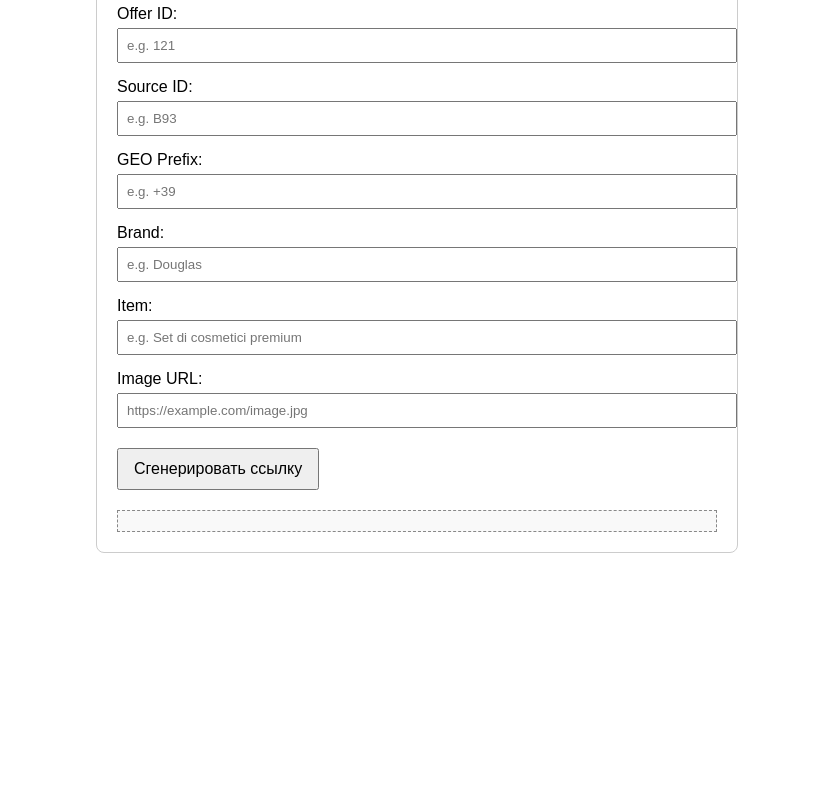
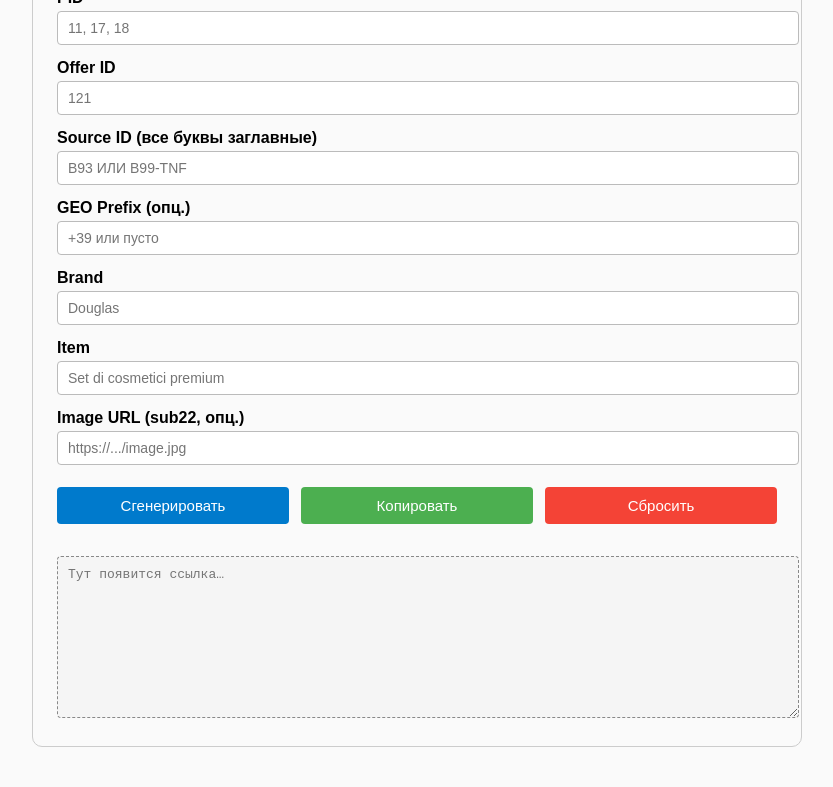
Before and after one commit to Tech-serve/urlgenerator, a plain HTML site: page index.html in a window 1280 px wide. Shown: the part 124-911 px from the top of the page, without its empty margins (223-1056 px from the left). Before the commit the page ends 800 px from the top, so only its background shows below. Drawn offline with Linux system fonts and the light colour scheme.

Commit message:
generator

```diff
--- a/index.html
+++ b/index.html
@@ -1,147 +1,108 @@
 <!DOCTYPE html>
 <html lang="en">
 <head>
-  <meta charset="UTF-8">
+  <meta charset="UTF-8" />
   <title>TrafficJet Link Generator</title>
   <style>
-    body {
-      font-family: Arial, sans-serif;
-      max-width: 600px;
-      margin: 40px auto;
-      padding: 20px;
-      border: 1px solid #ccc;
-      border-radius: 8px;
-    }
-    label {
-      display: block;
-      margin-top: 15px;
-    }
-    input[type="text"] {
-      width: 100%;
-      padding: 8px;
-      margin-top: 5px;
-    }
-    button {
-      margin-top: 20px;
-      padding: 10px 15px;
-      font-size: 16px;
-    }
-    .output {
-      margin-top: 20px;
-      word-break: break-all;
-      background: #f9f9f9;
-      padding: 10px;
-      border: 1px dashed #888;
-    }
-    .error {
-      color: red;
-      margin-top: 10px;
-    }
+    body{font-family:Arial,Helvetica,sans-serif;max-width:720px;margin:40px auto;padding:24px;border:1px solid #ccc;border-radius:10px;background:#fafafa}
+    h2{text-align:center;margin-top:0}
+    label{display:block;margin-top:14px;font-weight:600}
+    input{width:100%;padding:8px 10px;margin-top:4px;border:1px solid #bbb;border-radius:4px;font-size:14px}
+    /* только Source ID в верхнем регистре при вводе */
+    #sourceId{text-transform:uppercase}
+    .row{display:flex;gap:12px;margin-top:22px}
+    button{flex:1;padding:10px;font-size:15px;border:none;border-radius:4px;cursor:pointer}
+    .gen{background:#007acc;color:#fff}.copy{background:#4caf50;color:#fff}.reset{background:#f44336;color:#fff}
+    textarea{width:100%;min-height:140px;margin-top:20px;resize:vertical;padding:10px;font-family:monospace;font-size:13px;border:1px dashed #888;border-radius:4px;background:#f5f5f5;word-break:break-all}
+    .error{margin-top:12px;color:#d32f2f;font-weight:600}
   </style>
 </head>
 <body>
   <h2>TrafficJet Link Generator</h2>
 
-  <label>Offer ID:
-    <input type="text" id="offerId" placeholder="e.g. 121">
+  <label>PID
+    <input type="text" id="pid" placeholder="11, 17, 18">
   </label>
-  <label>Source ID:
-    <input type="text" id="sourceId" placeholder="e.g. B93">
+  <label>Offer ID
+    <input type="text" id="offerId" placeholder="121">
   </label>
-  <label>GEO Prefix:
-    <input type="text" id="geoPrefix" placeholder="e.g. +39">
+  <label>Source ID (все буквы заглавные)
+    <input type="text" id="sourceId" placeholder="B93 или B99-TNF">
   </label>
-  <label>Brand:
-    <input type="text" id="brand" placeholder="e.g. Douglas">
+  <label>GEO Prefix (опц.)
+    <input type="text" id="geoPrefix" placeholder="+39 или пусто">
   </label>
-  <label>Item:
-    <input type="text" id="item" placeholder="e.g. Set di cosmetici premium">
+  <label>Brand
+    <input type="text" id="brand" placeholder="Douglas">
   </label>
-  <label>Image URL:
-    <input type="text" id="imageUrl" placeholder="https://example.com/image.jpg">
+  <label>Item
+    <input type="text" id="item" placeholder="Set di cosmetici premium">
+  </label>
+  <label>Image URL (sub22, опц.)
+    <input type="text" id="imageUrl" placeholder="https://.../image.jpg">
   </label>
 
-  <button onclick="generateLink()">Сгенерировать ссылку</button>
+  <div class="row">
+    <button class="gen"  onclick="generate()">Сгенерировать</button>
+    <button class="copy" onclick="copyLink()">Копировать</button>
+    <button class="reset"onclick="resetAll()">Сбросить</button>
+  </div>
 
-  <div class="error" id="error"></div>
-  <div class="output" id="output"></div>
+  <div id="error" class="error"></div>
+  <textarea id="output" placeholder="Тут появится ссылка…"></textarea>
 
 <script>
-    function validateInputs(offerId, sourceId, geoPrefix, brand, item, imageUrl) {
-      const errorEl = document.getElementById('error');
-      errorEl.textContent = '';
+const $ = id => document.getElementById(id);
+const tidy = s => s.replace(/\s+/g,' ').trim();
 
-      if (!offerId || !/^[0-9]+$/.test(offerId)) {
-        errorEl.textContent = 'Некорректный Offer ID (только цифры).';
-        return false;
-      }
-
-      if (!sourceId || !/^[A-Z]+[0-9]+$/.test(sourceId)) {
-        errorEl.textContent = 'Source ID должен начинаться с заглавных букв и заканчиваться цифрами (например, B93).';
-        return false;
-      }
-
-      if (!geoPrefix || !/^\+\d{1,4}$/.test(geoPrefix)) {
-        errorEl.textContent = 'Некорректный GEO Prefix (например, +39).';
-        return false;
-      }
-
-      if (!brand.trim()) {
-        errorEl.textContent = 'Поле Brand не должно быть пустым.';
-        return false;
-      }
-
-      if (!item.trim()) {
-        errorEl.textContent = 'Поле Item не должно быть пустым.';
-        return false;
-      }
-
-      if (!/^https?:\/\/.+\..+/.test(imageUrl)) {
-        errorEl.textContent = 'Некорректный Image URL.';
-        return false;
-      }
-
+function validate(pid,offer,src,geo,brand,item,url){
+  const e=$('error'); e.textContent='';
+  if(!/^[0-9]+$/.test(pid)){e.textContent='PID — цифры';return false;}
+  if(!/^[0-9]+$/.test(offer)){e.textContent='Offer ID — цифры';return false;}
+  if(!/^[A-Z0-9][A-Z0-9-]*$/.test(src)){e.textContent='Source ID — ЗАГЛАВНЫЕ буквы/цифры/«-»';return false;}
+  if(geo && !/^\+\d{1,4}$/.test(geo)){e.textContent='GEO Prefix — "+" и 1-4 цифры или пусто';return false;}
+  if(!brand){e.textContent='Brand пустой';return false;}
+  if(!item){e.textContent='Item пустой';return false;}
+  if(url && !/^https?:\/\//.test(url)){e.textContent='Image URL должен начинаться с http/https';return false;}
   return true;
 }
-
-    function formatSourceId(rawId) {
-      return rawId.toUpperCase();
+function sub19From(src){
+  const m=src.match(/^[A-Z]+[0-9]+/);
+  return m?m[0]:src;
 }
-
-    function generateLink() {
-      const offerId = document.getElementById('offerId').value.trim();
-      const sourceIdRaw = document.getElementById('sourceId').value.trim();
-      const geoPrefix = document.getElementById('geoPrefix').value.trim();
-      const brand = document.getElementById('brand').value.trim();
-      const item = document.getElementById('item').value.trim();
-      const imageUrl = document.getElementById('imageUrl').value.trim();
-
-      const sourceId = formatSourceId(sourceIdRaw);
-
-      if (!validateInputs(offerId, sourceId, geoPrefix, brand, item, imageUrl)) return;
-
-      const baseUrl = "https://trafficjet.trk2afse.com/click?pid=11";
-
-      const link =
-        baseUrl +
-        `&offer_id=${offerId}` +
-        `&sub1={subid}` +
-        `&sub2=PIXELFB` +
-        `&sub3=${sourceId}` +
-        `&sub30={sub_id_11}` +
-        `&sub29={sub_id_12}` +
-        `&sub25={sub_id_13}` +
-        `&sub26={sub_id_15}` +
-        `&sub24={sub_id_16}` +
-        `&sub27={sub_id_19}` +
-        `&sub28=${geoPrefix}{sub_id_21}` +
-        `&sub22=${encodeURIComponent(imageUrl)}` +
-        `&sub23=${encodeURIComponent(item + ' ' + brand)}` +
-        `&sub21=${encodeURIComponent(brand)}` +
-        `&sub19=${sourceId}`;
-
-      document.getElementById('output').innerText = link;
+function build(pid,offer,src,sub19,geo,brand,item,url){
+  const p=[
+    `offer_id=${offer}`,
+    'sub1={subid}',
+    'sub2=PIXELFB',
+    `sub3=${src}`,
+    'sub30={sub_id_11}',
+    'sub29={sub_id_12}',
+    'sub25={sub_id_13}',
+    'sub26={sub_id_15}',
+    'sub24={sub_id_16}',
+    'sub27={sub_id_19}',
+    `sub28=${geo?geo:''}{sub_id_21}`,
+    url?`sub22=${url}`:null,
+    `sub23=${item} ${brand}`,
+    `sub21=${brand}`,
+    `sub19=${sub19}`
+  ].filter(Boolean).join('&');
+  return `https://trafficjet.trk2afse.com/click?pid=${pid}&`+p;
 }
+function generate(){
+  const pid   = tidy($('pid').value);
+  const offer = tidy($('offerId').value);
+  const src   = tidy($('sourceId').value.toUpperCase());
+  const geo   = tidy($('geoPrefix').value);
+  const brand = tidy($('brand').value);
+  const item  = tidy($('item').value);
+  const url   = tidy($('imageUrl').value);
+  if(!validate(pid,offer,src,geo,brand,item,url))return;
+  $('output').value=build(pid,offer,src,sub19From(src),geo,brand,item,url);
+}
+function copyLink(){const o=$('output');if(!o.value)return;o.select();document.execCommand('copy');alert('Скопировано!');}
+function resetAll(){document.querySelectorAll('input').forEach(i=>i.value='');$('output').value='';$('error').textContent='';}
 </script>
 </body>
 </html>
```
Lines whose indentation alone changed are shown as unchanged.
